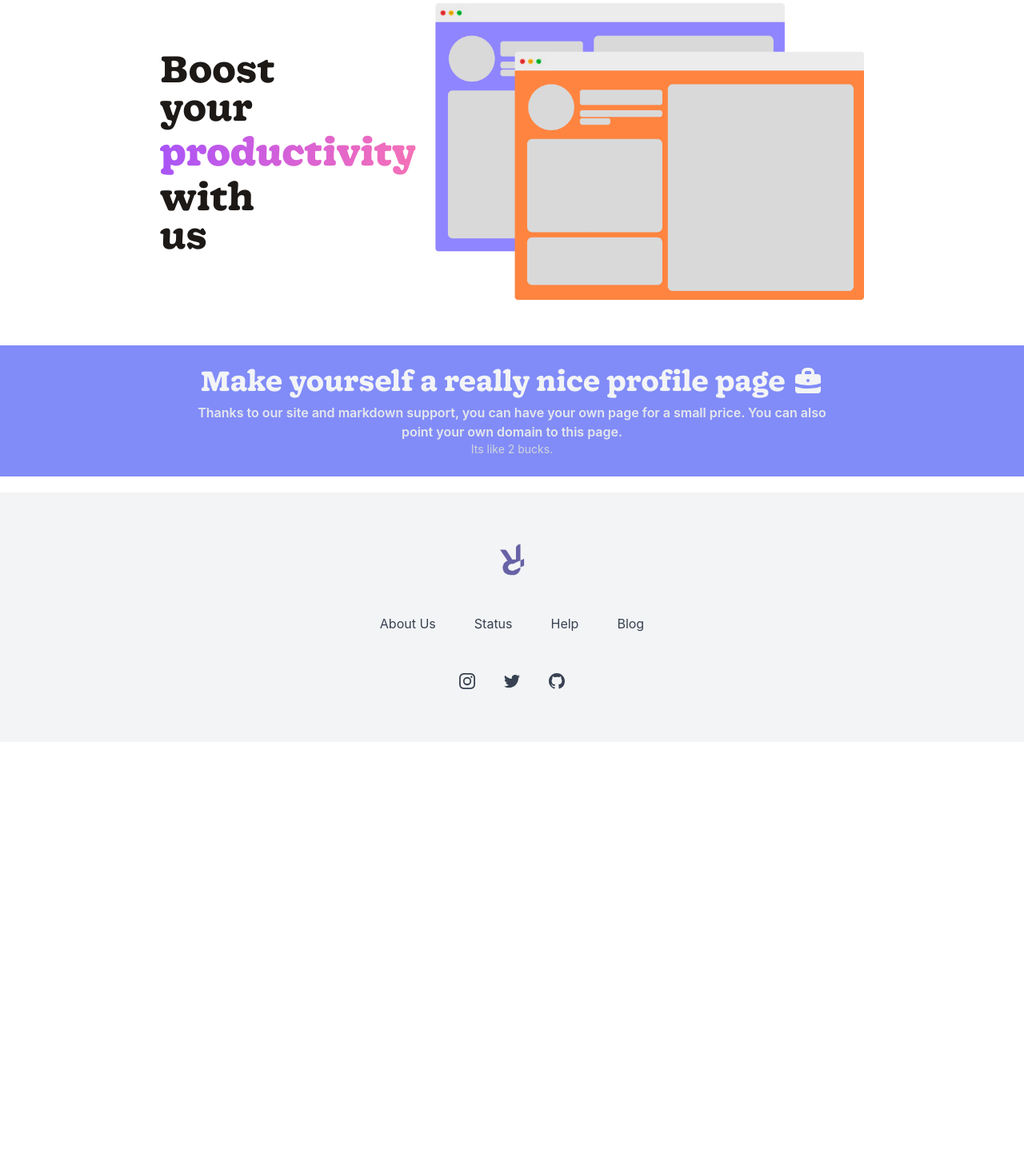
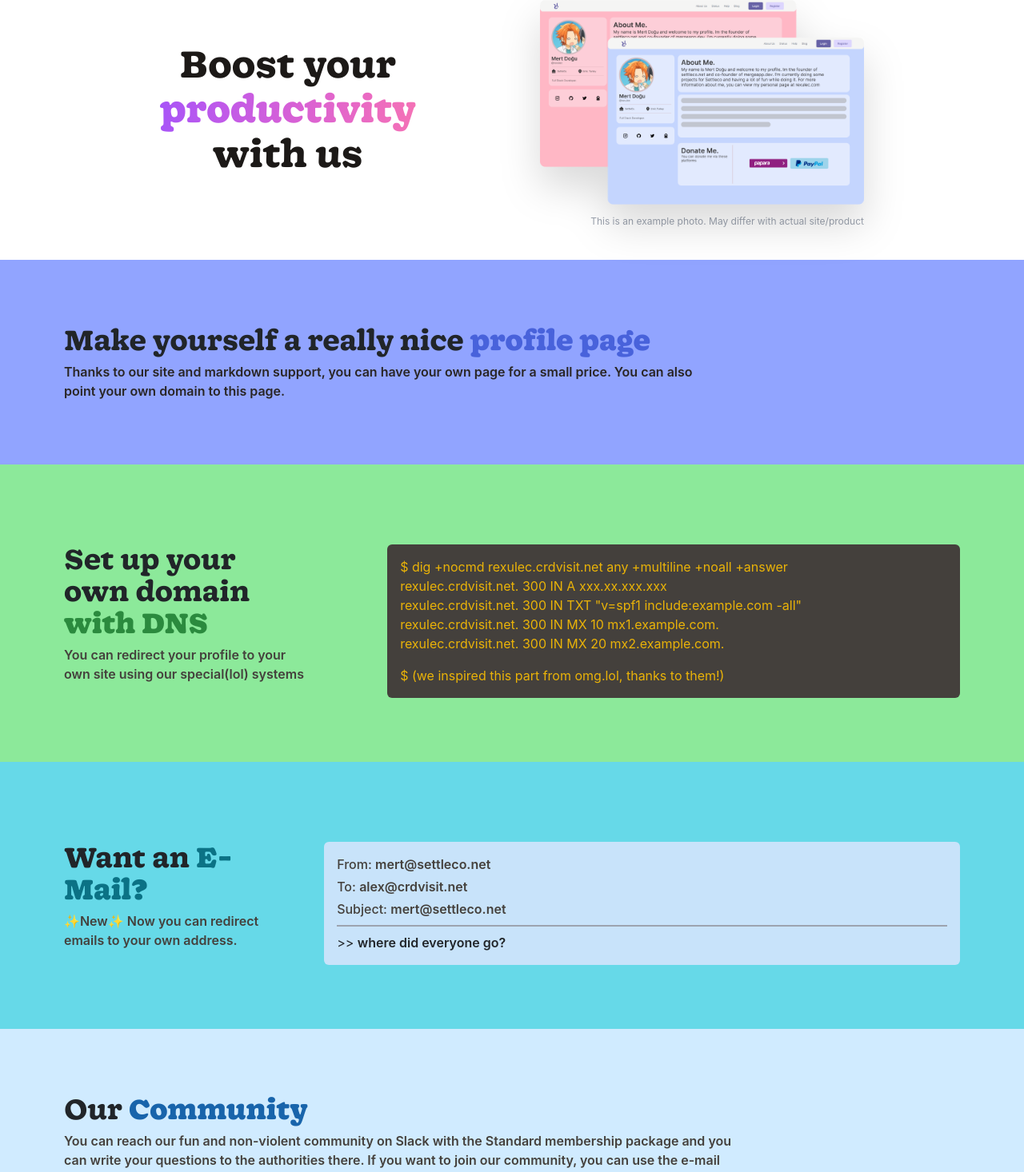
Before and after one commit to Settleco/crdvisit, a Nuxt app: page / in a window 1280 px wide. Shown: the part 97-1563 px from the top of the page at 80% size. Before the commit the page ends 1025 px from the top, so only its background shows below. Built offline with nearby package versions, Linux system fonts and the light colour scheme.

Commit message:
change: navbar | main

```diff
--- a/app.vue
+++ b/app.vue
@@ -1,6 +1,6 @@
 <template>
   <div>
-    <Navbar />
+    <Navbar class="sticky top-0 z-1"/>
     <router-view></router-view>
     <BottomFooter />
   </div>
--- a/pages/index.vue
+++ b/pages/index.vue
@@ -1,10 +1,9 @@
 <template>
   <div class="grid justify-items-center">
     <div class="flex w-22/24 justify-center py-5">
-      <div class="flex items-center justify-between w-9/12 space-x-5">
-        <div class="gooper-deck-bold text-stone-900 text-5xl">
-          Boost<br />
-          your<br />
+      <div class="md:flex items-center justify-between md:w-9/12 w-11/12 space-x-5">
+        <div class="grid justify-items-center gooper-deck-bold text-stone-900 md:text-5xl text-4xl">
+          Boost your
           <p
             class="
               gooper-deck-black
@@ -12,45 +11,106 @@
               bg-clip-text bg-gradient-to-r
               from-purple-500
               to-pink-400
-              py-2
+              md:py-2
+              py-0.5
             "
-          >
-            productivity
-          </p>
-          with<br />
-          us
+          >productivity</p>
+          with us
         </div>
-        <div>
-          <img class="" src="/meta/profile.png" alt="" />
+        <div class="grid justify-items-center md:justify-items-end">
+          <img class="flex drop-shadow-2xl md:w-3/4" src="/meta/profile.png" alt="" />
+          <p class="text-xs text-gray-400">This is an example photo. May differ with actual site/product</p>
         </div>
       </div>
     </div>
-    <div class="flex justify-center w-full my-5 p-6 bg-indigo-400">
-      <div class="grid justify-items-center">
-        <p class="flex items-center gooper-deck-bold text-4xl text-gray-100">
-          Make yourself a really nice profile page
-          <svg
-            class="w-10 h-10 ml-2"
-            fill="currentColor"
-            viewBox="0 0 20 20"
-            xmlns="http://www.w3.org/2000/svg"
-          >
-            <path
-              fill-rule="evenodd"
-              d="M6 6V5a3 3 0 013-3h2a3 3 0 013 3v1h2a2 2 0 012 2v3.57A22.952 22.952 0 0110 13a22.95 22.95 0 01-8-1.43V8a2 2 0 012-2h2zm2-1a1 1 0 011-1h2a1 1 0 011 1v1H8V5zm1 5a1 1 0 011-1h.01a1 1 0 110 2H10a1 1 0 01-1-1z"
-              clip-rule="evenodd"
-            ></path>
-            <path
-              d="M2 13.692V16a2 2 0 002 2h12a2 2 0 002-2v-2.308A24.974 24.974 0 0110 15c-2.796 0-5.487-.46-8-1.308z"
-            ></path>
-          </svg>
+
+    <div class="flex w-full mt-5 md:p-20 p-10 bg-[#91a4ff]">
+      <div class="grid justify-items-start">
+        <p class="gooper-deck-bold md:text-4xl text-2xl text-[#212529]">
+          Make yourself a really nice <span class="gooper-deck-black text-[#4862db]">profile page</span>
         </p>
-        <p class="mt-2 font-semibold w-3/4 text-center text-gray-200">
+        <p class="mt-2 font-semibold w-3/4 text-stone-800">
           Thanks to our site and markdown support, you can have your own page
           for a small price. You can also point your own domain to this page.
         </p>
-        <p class="text-gray-300 text-sm">Its like 2 bucks.</p>
+      </div>
+    </div>
+
+    <div class="flex w-full md:p-20 p-10 bg-[#8ce99a]">
+      <div class="md:flex justify-between w-full text-[#212529] space-y-5">
+        <div class="flex items-center left">
+          <div>
+            <p class="gooper-deck-bold text-4xl w-3/4">
+              Set up your own domain <span class="text-[#2b8a3e] gooper-deck-black">with DNS</span>
+            </p>
+            <p class="mt-2 font-semibold w-3/4 text-stone-700">
+                You can redirect your profile to your own site using our special(lol) systems
+            </p>
+          </div>
+        </div>
+        <div class="w-full bg-stone-700 rounded-md p-4 text-yellow-500">
+          <p>$ dig +nocmd rexulec.crdvisit.net any +multiline +noall +answer</p>
+          <p>rexulec.crdvisit.net. 300 IN A xxx.xx.xxx.xxx</p>
+          <p>rexulec.crdvisit.net. 300 IN TXT "v=spf1 include:example.com -all"</p>
+          <p>rexulec.crdvisit.net. 300 IN MX 10 mx1.example.com.</p>
+          <p>rexulec.crdvisit.net. 300 IN MX 20 mx2.example.com.</p>
+          <p class="mt-4">$ (we inspired this part from omg.lol, thanks to them!)</p>
+        </div>
+      </div>
+    </div>
+
+    <div class="flex w-full md:p-20 p-10 bg-[#66d9e8]">
+      <div class="md:flex justify-between w-full text-[#212529] space-y-5">
+        <div class="flex items-center left">
+          <div>
+            <p class="gooper-deck-bold text-4xl w-3/4">
+              Want an <span class="text-[#0b7285] gooper-deck-black">E-Mail?</span>
+            </p>
+            <p class="mt-2 font-semibold w-3/4 text-stone-700">
+              ✨New✨ Now you can redirect emails to your own address.
+            </p>
+          </div>
+        </div>
+        <div class="w-full bg-[#c8e3fa] rounded-md p-4 space-y-2">
+          <div class="space-y-1">
+            <p class="font-medium w-3/4 text-stone-700">
+              From: <span class="font-semibold">mert@settleco.net</span>
+            </p>
+            <p class="font-medium w-3/4 text-stone-700">
+              To: <span class="font-semibold">alex@crdvisit.net</span>
+            </p>
+            <p class="font-medium w-3/4 text-stone-700">
+              Subject: <span class="font-semibold">mert@settleco.net</span>
+            </p>
+          </div>
+          <div class="h-0.5 w-full bg-gray-400">
+          </div>
+          <div>
+            <p>{{">>"}} <span class="font-semibold">where did everyone go?</span></p>
+          </div>
+        </div>
+      </div>
+    </div>
+
+    <div class="flex w-full md:p-20 p-10 bg-[#d0ebff]">
+      <div class="md:flex justify-between w-full text-[#212529] space-y-5">
+        <div class="flex items-center left">
+          <div>
+            <p class="gooper-deck-bold text-4xl">
+              Our <span class="text-[#1864ab] gooper-deck-black">Community</span>
+            </p>
+            <p class="mt-2 font-semibold w-3/4 text-stone-700">
+              You can reach our fun and non-violent community on Slack with the Standard membership package and you can write your questions to the authorities there.
+              If you want to join our community, you can use the e-mail address we have given you, or if you are not given an e-mail address, you can reach us via any platform.
+            </p>
+          </div>
+        </div>
       </div>
     </div>
   </div>
 </template>
+
+<!-- #8ce99a -->
+
+<script>
+</script>
```
Also changed, not shown: public/meta/profile.png.
